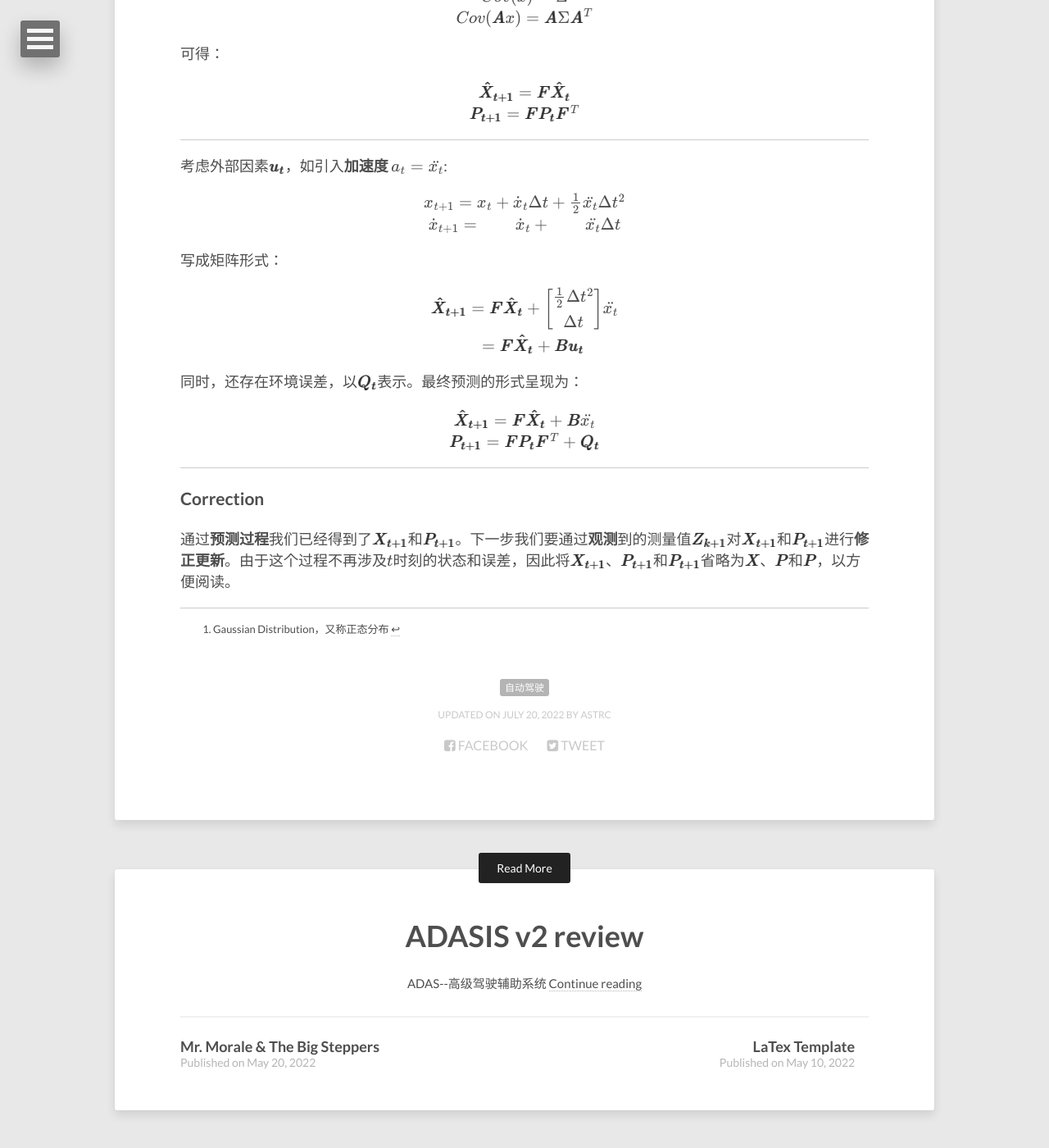
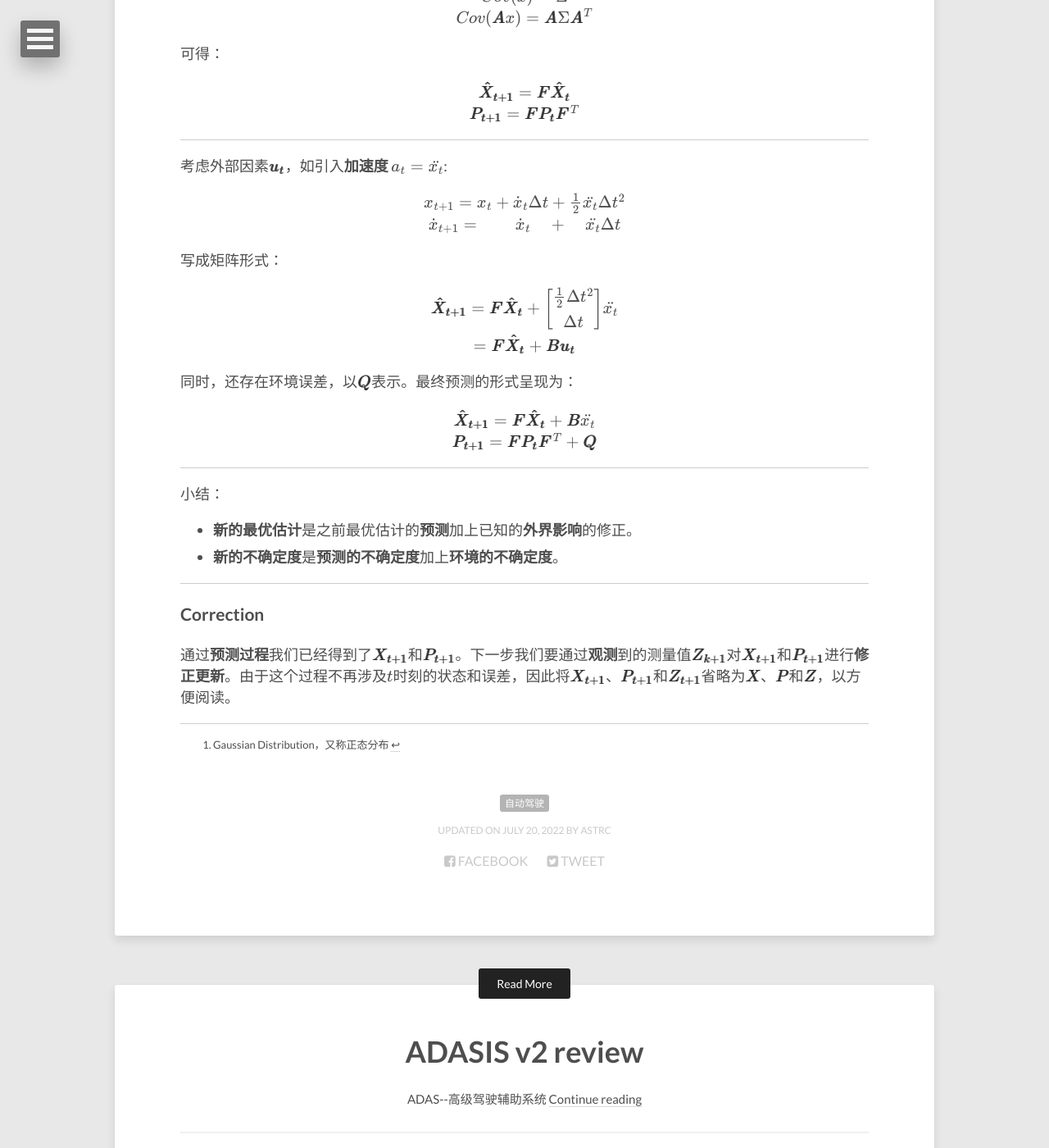
Before and after one commit to lucameng/lucameng.github.io, a Jekyll site: the page built from _posts/2022-07-20-Kalman-Filter.md, in a window 1280 px wide and 1400 px high, scrolled down 3705 px. Shown: the whole window at 82% size. Built offline with Jekyll 4.4.1, drawn with Linux system fonts in a browser that asks for light colours; formulas are drawn with MathJax 3.

Commit message:
update KF

```diff
--- a/_posts/2022-07-20-Kalman-Filter.md
+++ b/_posts/2022-07-20-Kalman-Filter.md
@@ -231,7 +231,7 @@ $
 
 <center>
 $
-\dot{x}_{t+1}=\qquad \dot{x}_{t} +\qquad \ddot{x_t} \Delta t
+\dot{x}_{t+1}=\qquad \dot{x}_{t} \quad+\quad \ddot{x_t} \Delta t
 $
 </center>
 
@@ -260,15 +260,23 @@ $
 
 <center>
 $
-\pmb{P_{t+1}} = \pmb{F} \pmb{P_{t}}\pmb{F}^T + \pmb{Q_t}
+\pmb{P_{t+1}} = \pmb{F} \pmb{P_{t}}\pmb{F}^T + \pmb{Q}
 $
 </center>
+
+---
+小结：
+
+- **新的最优估计**是之前最优估计的**预测**加上已知的**外界影响**的修正。
+- **新的不确定度**是**预测的不确定度**加上**环境的不确定度**。
+
 
 ---
 
 ### Correction
 
-通过**预测过程**我们已经得到了$$ \pmb{X_{t+1}} $$和$$ \pmb{P_{t+1}} $$。下一步我们要通过**观测**到的测量值$$ \pmb{Z_{k+1}} $$对$$ \pmb{X_{t+1}} $$和$$ \pmb{P_{t+1}} $$进行**修正更新**。由于这个过程不再涉及$$ t $$时刻的状态和误差，因此将$$ \pmb{X_{t+1}} $$、$$ \pmb{P_{t+1}} $$和$$ \pmb{P_{t+1}} $$省略为$$ \pmb{X} $$、$$ \pmb{P} $$和$$ \pmb{P} $$，以方便阅读。
+通过**预测过程**我们已经得到了$$ \pmb{X_{t+1}} $$和$$ \pmb{P_{t+1}} $$。下一步我们要通过**观测**到的测量值$$ \pmb{Z_{k+1}} $$对$$ \pmb{X_{t+1}} $$和$$ \pmb{P_{t+1}} $$进行**修正更新**。由于这个过程不再涉及$$ t $$时刻的状态和误差，因此将$$ \pmb{X_{t+1}} $$、$$ \pmb{P_{t+1}} $$和$$ \pmb{Z_{t+1}} $$省略为$$ \pmb{X} $$、$$ \pmb{P} $$和$$ \pmb{Z} $$，以方便阅读。
+
 
 
 ---
```
Also changed, not shown: other parts of _posts/2022-07-20-Kalman-Filter.md (+2 -2 lines).
